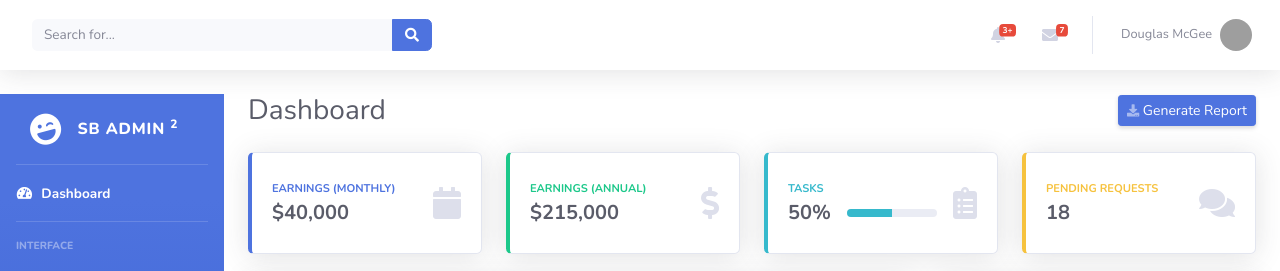
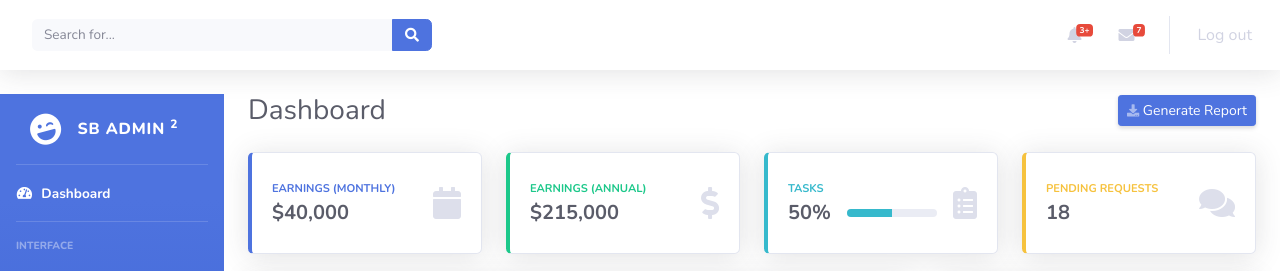
Before and after one commit to hokae/CARWASH, a PHP site: page /views/dashboard.php in a window 1280 px wide. Shown: the top 271 px of the page. Run offline with PHP 8.4, Linux system fonts and the light colour scheme; grey boxes are pictures that could not be loaded.

Commit message:
47th commit

```diff
--- a/views/nav/topnav.php
+++ b/views/nav/topnav.php
@@ -174,33 +174,9 @@
 
                         <!-- Nav Item - User Information -->
                         <li class="nav-item dropdown no-arrow">
-                            <a class="nav-link dropdown-toggle" href="#" id="userDropdown" role="button"
-                                data-toggle="dropdown" aria-haspopup="true" aria-expanded="false">
-                                <span class="mr-2 d-none d-lg-inline text-gray-600 small">Douglas McGee</span>
-                                <img class="img-profile rounded-circle"
-                                    src="img/undraw_profile.svg">
-                            </a>
-                            <!-- Dropdown - User Information -->
-                            <div class="dropdown-menu dropdown-menu-right shadow animated--grow-in"
-                                aria-labelledby="userDropdown">
-                                <a class="dropdown-item" href="#">
-                                    <i class="fas fa-user fa-sm fa-fw mr-2 text-gray-400"></i>
-                                    Profile
-                                </a>
-                                <a class="dropdown-item" href="#">
-                                    <i class="fas fa-cogs fa-sm fa-fw mr-2 text-gray-400"></i>
-                                    Settings
-                                </a>
-                                <a class="dropdown-item" href="#">
-                                    <i class="fas fa-list fa-sm fa-fw mr-2 text-gray-400"></i>
-                                    Activity Log
-                                </a>
-                                <div class="dropdown-divider"></div>
-                                <a class="dropdown-item" href="#" data-toggle="modal" data-target="#logoutModal">
-                                    <i class="fas fa-sign-out-alt fa-sm fa-fw mr-2 text-gray-400"></i>
-                                    Logout
-                                </a>
-                            </div>
+                            <a class="nav-link dropdown-toggle" href="home.php" id="userDropdown" role="button"
+                                data-toggle="dropdown" aria-haspopup="true" aria-expanded="false">Log out </a>
+
                         </li>
 
                     </ul>
```
